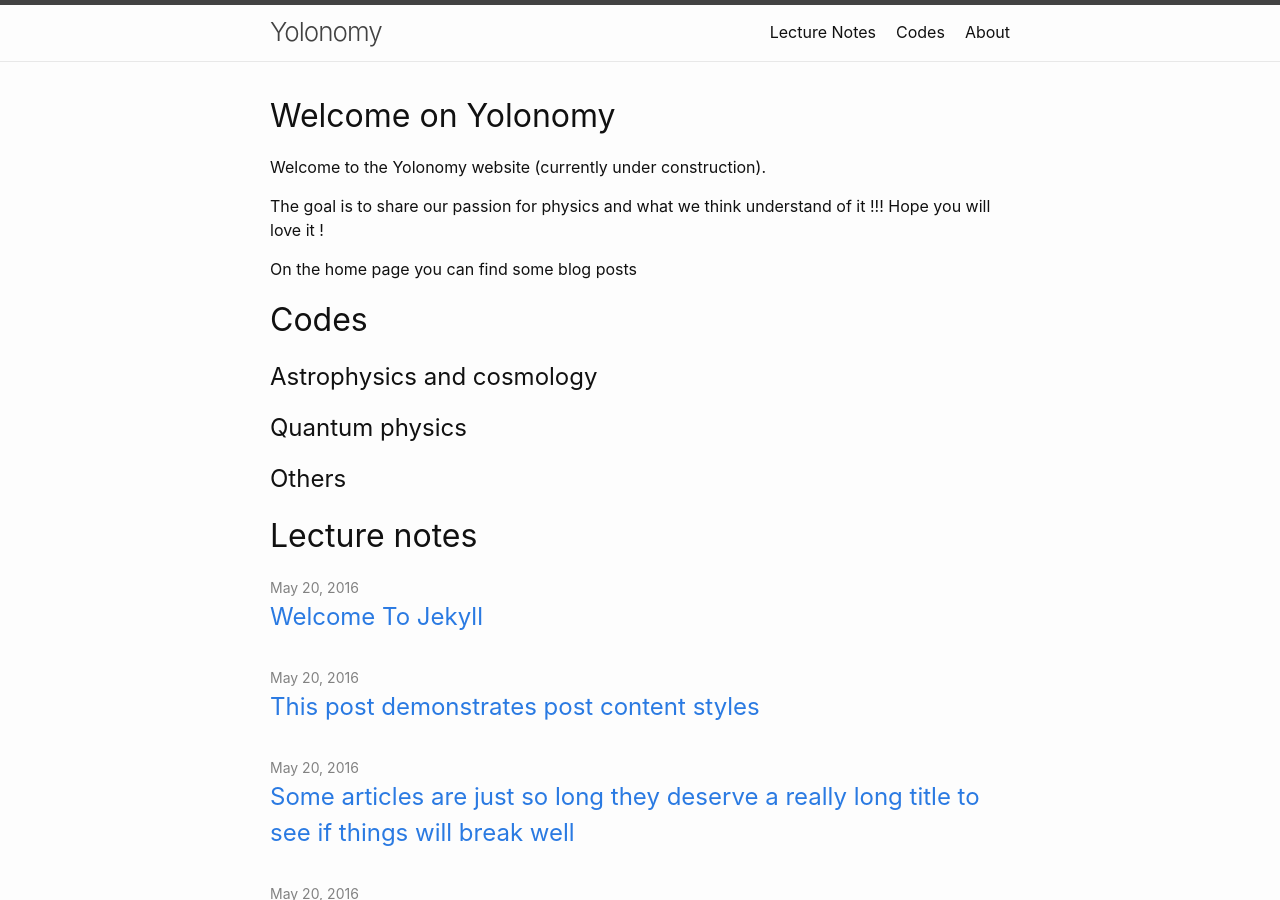
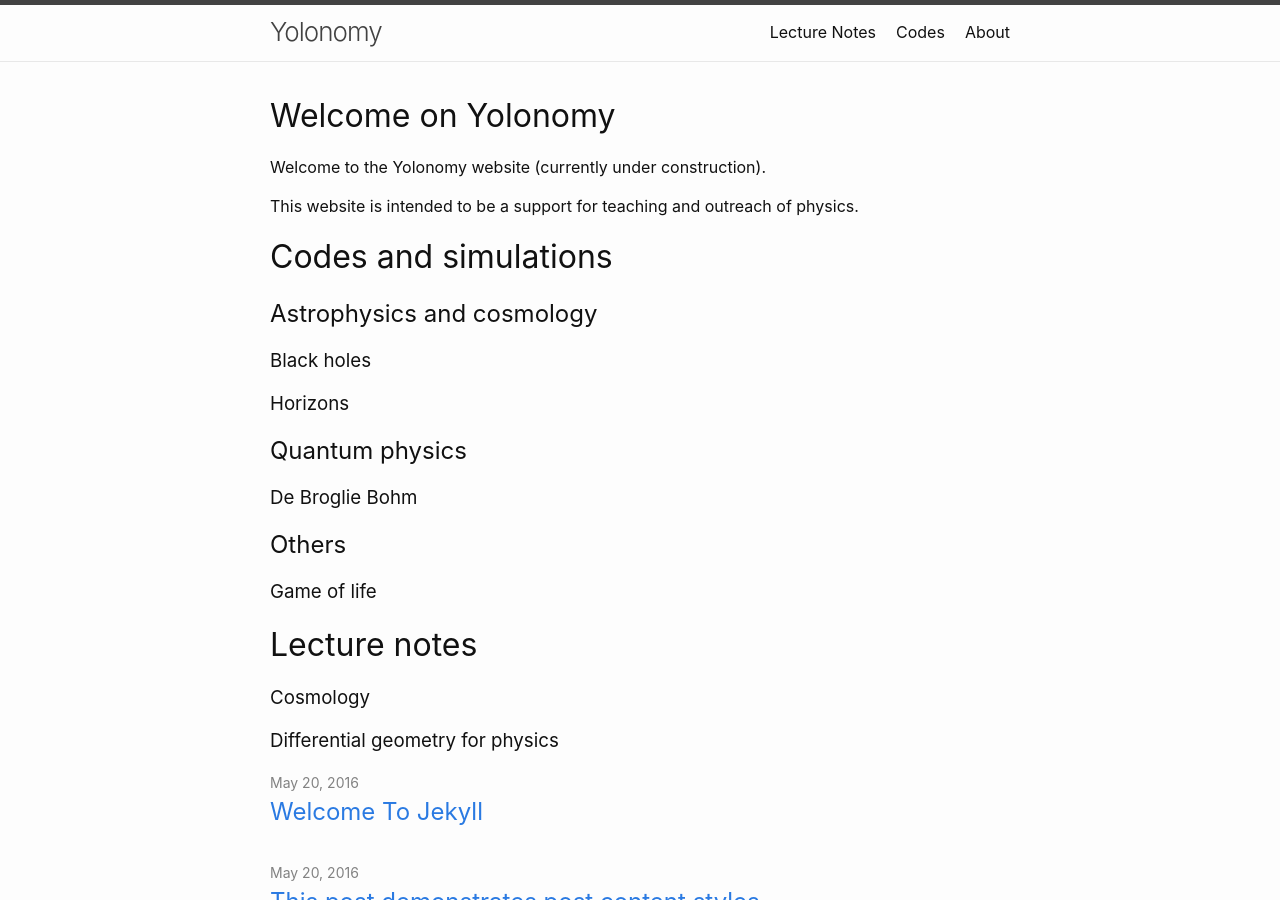
Before and after one commit to YoloNomy/YoloNomy.github.io, a Jekyll site: the page built from index.md, in a window 1280 px wide and 900 px high. Built offline with Jekyll 4.4.1, drawn with Linux system fonts in a browser that asks for light colours.

Commit message:
Update index.md

```diff
--- a/index.md
+++ b/index.md
@@ -11,17 +11,24 @@ title: "Welcome on Yolonomy"
 
 Welcome to the Yolonomy website (currently under construction).
 
-The goal is to share our passion for physics and what we think understand of it !!! Hope you will love it !
+This website is intended to be a support for teaching and outreach of physics.
 
-On the home page you can find some blog posts
-
-# Codes
+# Codes and simulations
 
 ## Astrophysics and cosmology
 
+### Black holes
+### Horizons
 
 ## Quantum physics
 
+### De Broglie Bohm
+
 ## Others
 
+### Game of life
+
 # Lecture notes
+
+### Cosmology
+### Differential geometry for physics
```
